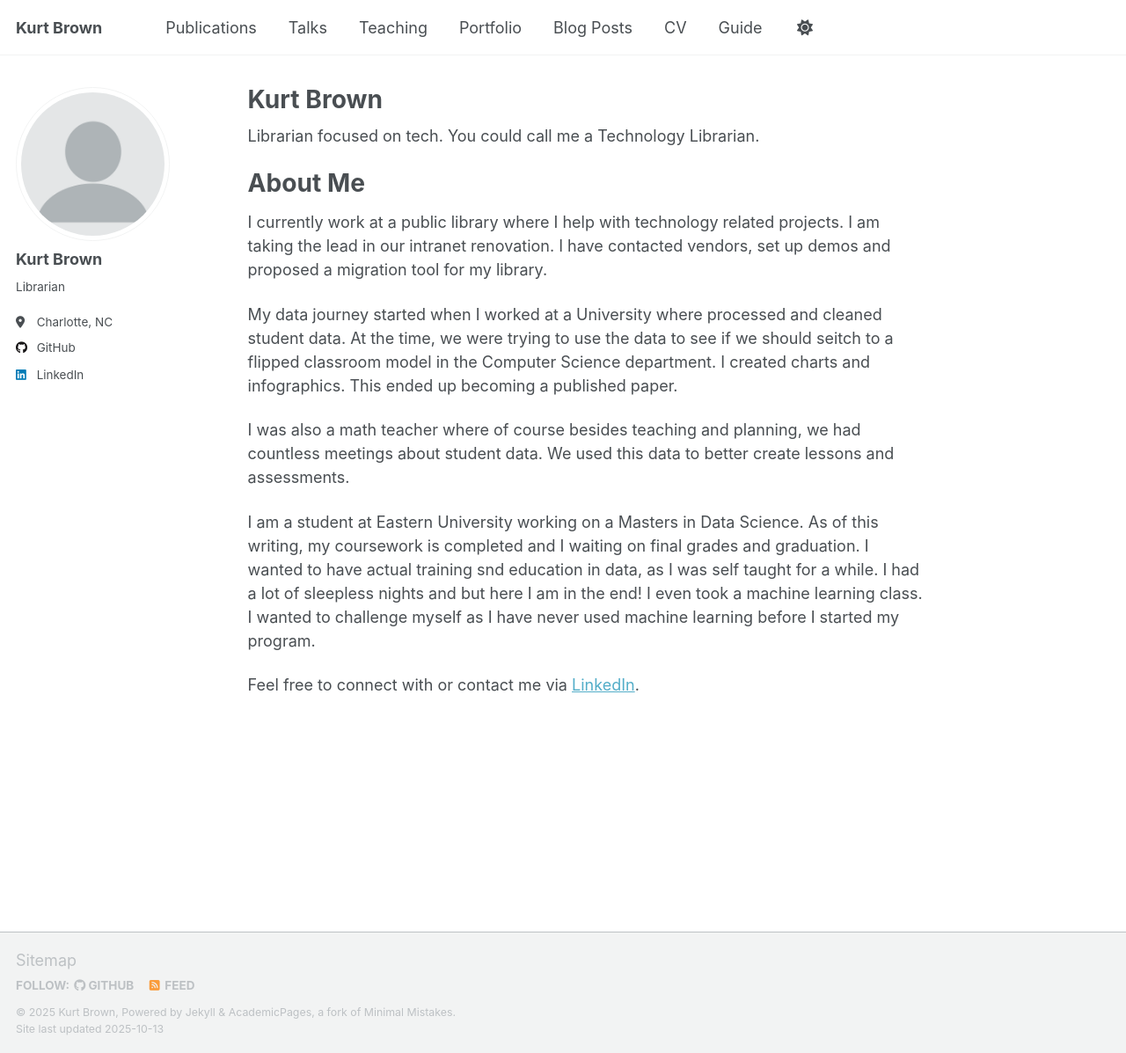
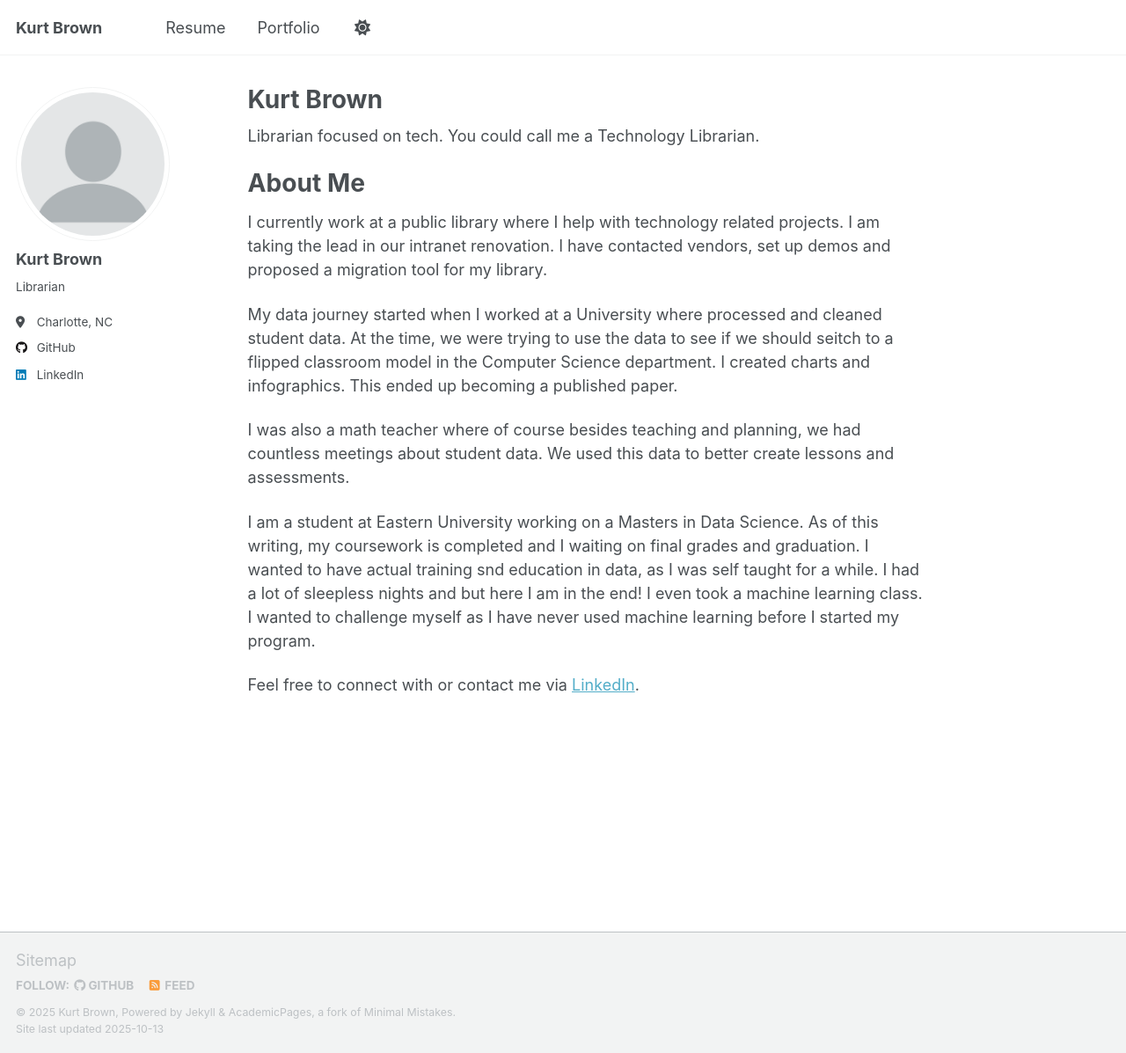
Before and after one commit to klbrown13/klbrown13.github.io, a Jekyll site: the page built from _pages/about.md, in a window 1280 px wide and 1197 px high. Shown: the whole window at 88% size. Built offline with Jekyll 4.4.1, drawn with Linux system fonts in a browser that asks for light colours; a script that is not in the unit is left out; some of the changed lines change nothing that is shown.

Commit message:
Update navigation.yml

```diff
--- a/_data/navigation.yml
+++ b/_data/navigation.yml
@@ -8,26 +8,32 @@
 #      Markdown formatted page while the second is generated using JSON.
 
 main:
-  - title: "Publications"
-    url: /publications/
-
-  - title: "Talks"
-    url: /talks/
-
-  - title: "Teaching"
-    url: /teaching/
+  - title: "Resume"
+    url: /cv/
 
   - title: "Portfolio"
     url: /portfolio/
 
-  - title: "Blog Posts"
-    url: /year-archive/
+  # - title: "Publications"
+  #  url: /publications/
 
-  - title: "CV"
-    url: /cv/
+  # - title: "Talks"
+  # url: /talks/
+
+  # - title: "Teaching"
+  #  url: /teaching/
+
+  # - title: "Portfolio"
+  #  url: /portfolio/
+
+  # - title: "Blog Posts"
+  #  url: /year-archive/
+
+  # - title: "CV"
+  #  url: /cv/
 
   # - title: "CV"
   #   url: /cv-json/
 
-  - title: "Guide"
-    url: /markdown/
+  # - title: "Guide"
+  #  url: /markdown/
```
